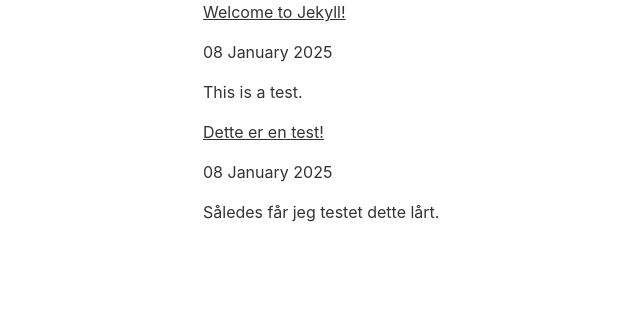
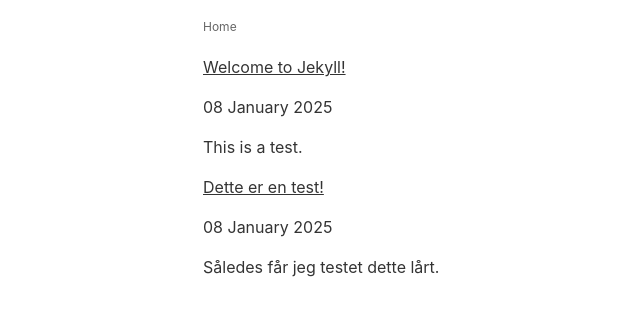
Before and after one commit to lassearpe/lassearpe.github.io_Backend, a Jekyll site: the page built from blog/index.html, in a window 1280 px wide. Shown: the top 316 px of the page, without its empty margins (87-727 px from the left). Built offline with Jekyll 4.4.1, drawn with Linux system fonts in a browser that asks for light colours.

Commit message:
Layout, css.

```diff
--- a/blog/index.html
+++ b/blog/index.html
@@ -16,6 +16,11 @@ title: blog
 </head>
 
 <body>
+    <div class="nav">
+        <ul class="wrap">
+            <li><a href="../index.html">Home</a></li>
+        </ul>
+    </div>
     <div id='blog' class='wrap'>
         <div id='posts' class='section'>
             {% for post in site.posts %}
```
